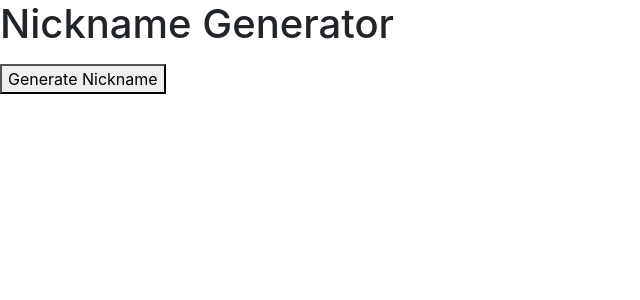
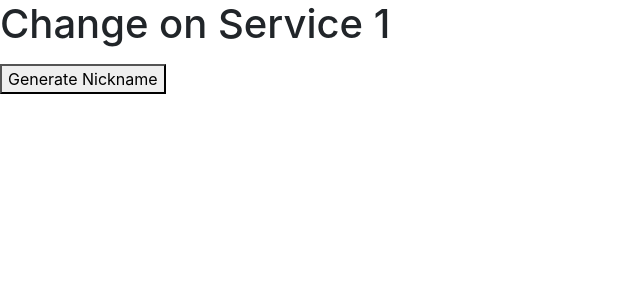
Before and after one commit to tadasbytautas/tadasSFIA2, a Flask app: page / in a window 1280 px wide. Shown: the top 300 px of the page, without its empty margins (0-640 px from the left). Run offline with Flask 2, Linux system fonts and the light colour scheme; data comes from the database, SQL or seed files in the repository; data that the repository does not hold is empty; parts of the project's set-up code (start-up, migrations or seed data) failed here and were passed over; some libraries are stand-ins or nearby versions.

Commit message:
testing service 4

```diff
--- a/Service_1/application/templates/index.html
+++ b/Service_1/application/templates/index.html
@@ -3,13 +3,13 @@
         <head>
             <link rel="stylesheet" href="https://maxcdn.bootstrapcdn.com/bootstrap/4.0.0/css/bootstrap.min.css" integrity="sha384-Gn5384xqQ1aoWXA+058RXPxPg6fy4IWvTNh0E263XmFcJlSAwiGgFAW/dAiS6JXm" crossorigin="anonymous">
             <title>
-                <!-- Nickname Generator -->
-                Change on Service 1
+                Nickname Generator
             </title>
         </head>
         <body>
             <h1>
-                Nickname Generator
+                <!-- Nickname Generator -->
+                Change on Service 1
             </h1>
 
             <p>
--- a/Service_4/application/routes.py
+++ b/Service_4/application/routes.py
@@ -7,5 +7,5 @@
     beginning = requests.get('http://service_2:5001/randomphrase')
     ending = requests.get('http://service_3:5002/randomphrase')
     # response = beginning.text + " " + ending.text
-    response = beginning.text + " --change on service 4-- " + ending.text
+    response = beginning.text + " (Service 4 change) " + ending.text
     return response
```
